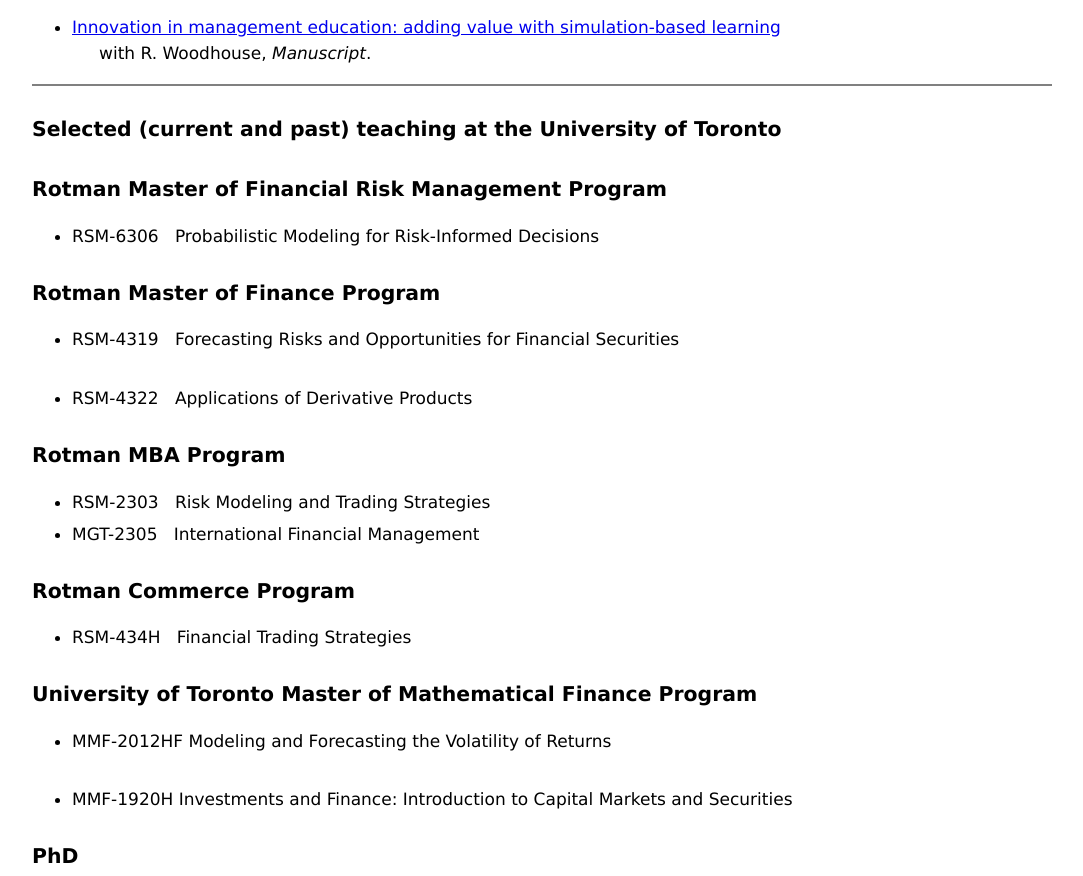
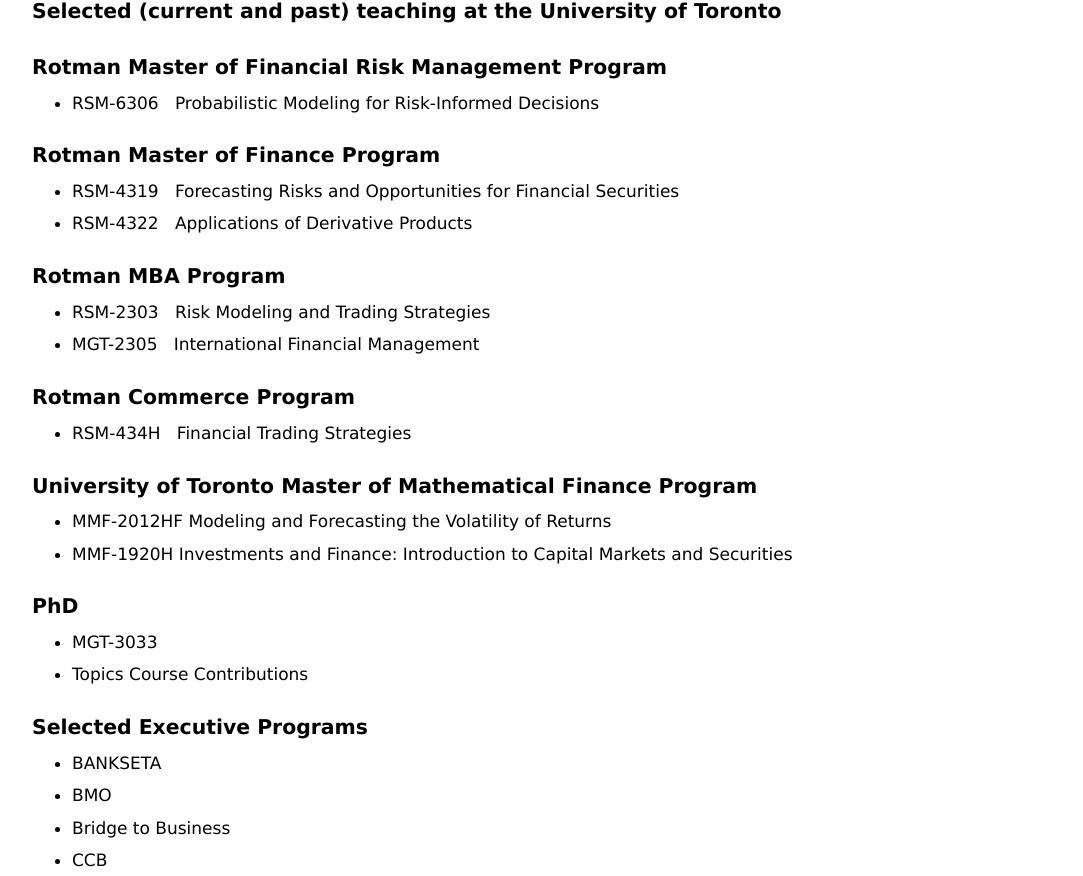
Before and after one commit to tom-mccurdy/tom-mccurdy.github.io, a plain HTML site: page index.html in a window 1280 px wide. Shown: the part 5526-6402 px from the top of the page, without its empty margins (98-1181 px from the left). Drawn offline with Linux system fonts and the light colour scheme.

Commit message:
Add files via upload

```diff
--- a/index.html
+++ b/index.html
@@ -15,7 +15,8 @@
     padding: 0 1em;
   }
   font { font-size: inherit !important; }
-  h4 { font-size: 1.2em; margin: 1.4em 0 0.5em; }
+  h4 { font-size: 1.2em; margin: 1.2em 0 0.3em; }
+  h4 + ul { margin-top: 0.3em; }
   li { margin-bottom: 0.35em; }
   img { max-width: 100%; height: auto; }
 </style>
@@ -80,16 +81,16 @@ Link to Tom's University of Toronto Profile Page</a></h4>
 
 <ul>
  <li><font face="Verdana, Arial, Helvetica, sans-serif" size="2.0">
-<a href="McCurdy-ASAC-keynote.pdf" target="_blank">ASAC Keynote: Forecasting stock return distributions using mixture models</a><br>
- </font></li> <br>
+<a href="McCurdy-ASAC-keynote.pdf" target="_blank">ASAC Keynote: Forecasting stock return distributions using mixture models</a>
+ </font></li>
 
 <li><font face="Verdana, Arial, Helvetica, sans-serif" size="2.0">
-<a href="McCurdy-Wolfe-Research-presentation.pdf" target="_blank">Wolfe Research Conference: Using Mixture Models enhanced with Textual Analysis to Forecast Return Distributions</a><br>
- </font></li>  <br>
+<a href="McCurdy-Wolfe-Research-presentation.pdf" target="_blank">Wolfe Research Conference: Using Mixture Models enhanced with Textual Analysis to Forecast Return Distributions</a>
+ </font></li>
 
  <li><font face="Verdana, Arial, Helvetica, sans-serif" size="2.0">
-<a href="Bocconi_keynote.pdf" target="_blank">Bocconi Keynote: How useful are historical data for forecasting returns?</a><br>
- </font></li> <br>
+<a href="Bocconi_keynote.pdf" target="_blank">Bocconi Keynote: How useful are historical data for forecasting returns?</a>
+ </font></li>
 <!--
 <li><font face="Verdana, Arial, Helvetica, sans-serif" size="2.0">
 <a href="AI_Conference_Slides.pdf" target="_blank">Delegating Investment Strategy to AI Agents: Performance Measurement and Risk in a Human-Benchmarked Tournament</a>
@@ -433,16 +434,16 @@ Performance Measurement and Risk in a Human-Benchmarked Tournament </a><br>
  <h4>Rotman Master of Financial Risk Management Program </h4>
 <ul>
 <li>RSM-6306 &nbsp;
-         Probabilistic Modeling for Risk-Informed Decisions  &nbsp; <br>
+         Probabilistic Modeling for Risk-Informed Decisions  &nbsp;
  </li>
 </ul>
 
 <h4>Rotman Master of Finance Program</h4>
 <ul>
 <li>RSM-4319 &nbsp;
-          Forecasting Risks and Opportunities for Financial Securities  &nbsp; <br>
+          Forecasting Risks and Opportunities for Financial Securities  &nbsp;
  </li>
- <br>
+
  <li>RSM-4322 &nbsp;
           Applications of Derivative Products  &nbsp;
  </li>
@@ -451,30 +452,30 @@ Performance Measurement and Risk in a Human-Benchmarked Tournament </a><br>
 <h4>Rotman MBA Program</h4>
   <ul>
 <li>RSM-2303 &nbsp;
-          Risk Modeling and Trading Strategies  &nbsp; <br>
+          Risk Modeling and Trading Strategies  &nbsp;
  </li>
-<li>MGT-2305 &nbsp; International Financial Management<br>
+<li>MGT-2305 &nbsp; International Financial Management
     </li>
   </ul>
 
  <h4>Rotman Commerce Program</h4>
         <ul>
 <li>RSM-434H &nbsp;
- Financial Trading Strategies<br>
+ Financial Trading Strategies
       </ul>
 
 <h4>University of Toronto Master of Mathematical Finance Program</h4>
 <ul>
 
-<li>MMF-2012HF Modeling and Forecasting the Volatility of Returns  <br> <br>
+<li>MMF-2012HF Modeling and Forecasting the Volatility of Returns
 
-<li>MMF-1920H Investments and Finance: Introduction to Capital Markets and Securities <br>
+<li>MMF-1920H Investments and Finance: Introduction to Capital Markets and Securities
 </li>
 </ul>
 
 <h4>PhD</h4>
       <ul>
-        <li> MGT-3033</li> <br>
+        <li> MGT-3033</li>
         <li>Topics Course Contributions </li>
   </ul>
 
```
